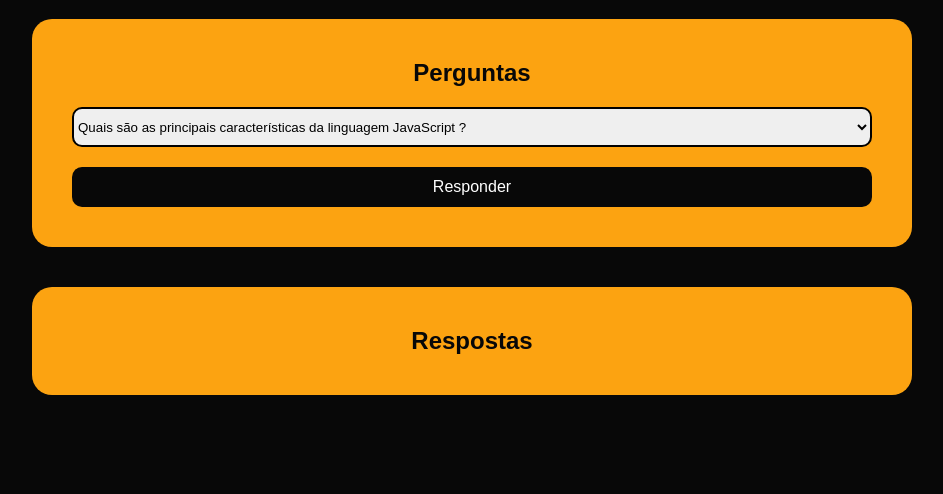
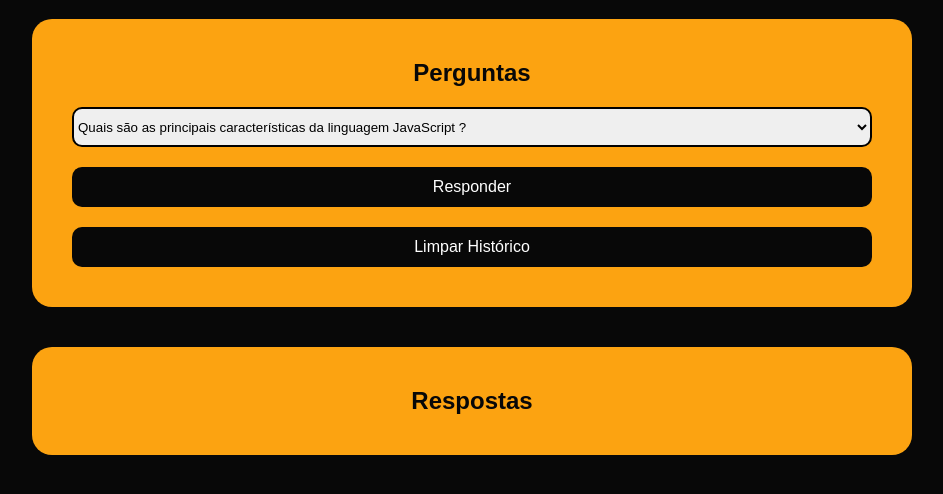
Before and after one commit to imdarkcode/Programacao_Script_Faculdade, a plain HTML site: page aula-10/index.html in a window 1280 px wide. Shown: the part 86-580 px from the top of the page, without its empty margins (168-1111 px from the left). Drawn offline with Linux system fonts and the light colour scheme.

Commit message:
feat: update aula_10

```diff
--- a/aula-10/index.html
+++ b/aula-10/index.html
@@ -26,6 +26,8 @@
 
                     <button class="btn-question">Responder</button>
                 </form>
+
+                <button id="btnLimpar">Limpar Histórico</button>
             </section>
 
             <section class="card-answers">
--- a/aula-10/script.js
+++ b/aula-10/script.js
@@ -11,4 +11,8 @@ window.onload = function() {
             document.getElementById("tableAnswers").innerHTML = '<tr style="font-size: 20px; height: 20px"> <b>Resposta 2:</b> Os eventos de javascript são "sinais" que cada elemento html pode emitir, por exemplo: Ao clicar em um input de texto o elemento emitirá o evento "onFocus". </tr>' + document.getElementById("tableAnswers").innerHTML;
         }
     }
+
+    document.getElementById("btnLimpar").onclick = function() {
+        document.getElementById("tableAnswers").innerHTML = "";
+    }
 }
--- a/aula-10/style.css
+++ b/aula-10/style.css
@@ -57,3 +57,14 @@ body {
     margin-top: 40px;
     width: 800px;
 }
+
+#btnLimpar {
+    margin-top: 20px;
+    width: 100%;
+    height: 40px;
+    border-radius: 10px;
+    border: none;
+    background-color: #080808;
+    color: #fff;
+    font-size: 16px;
+}
```
